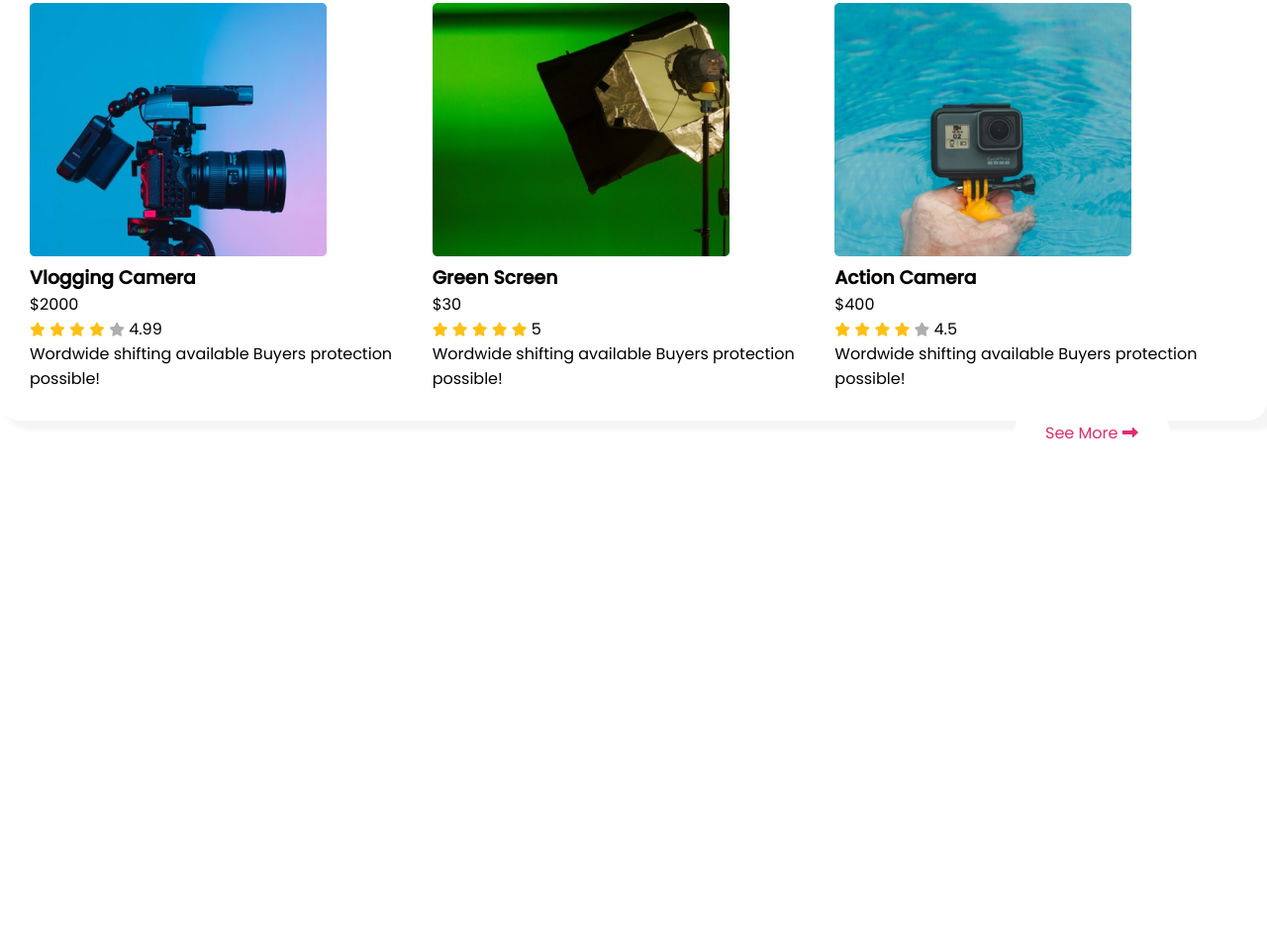
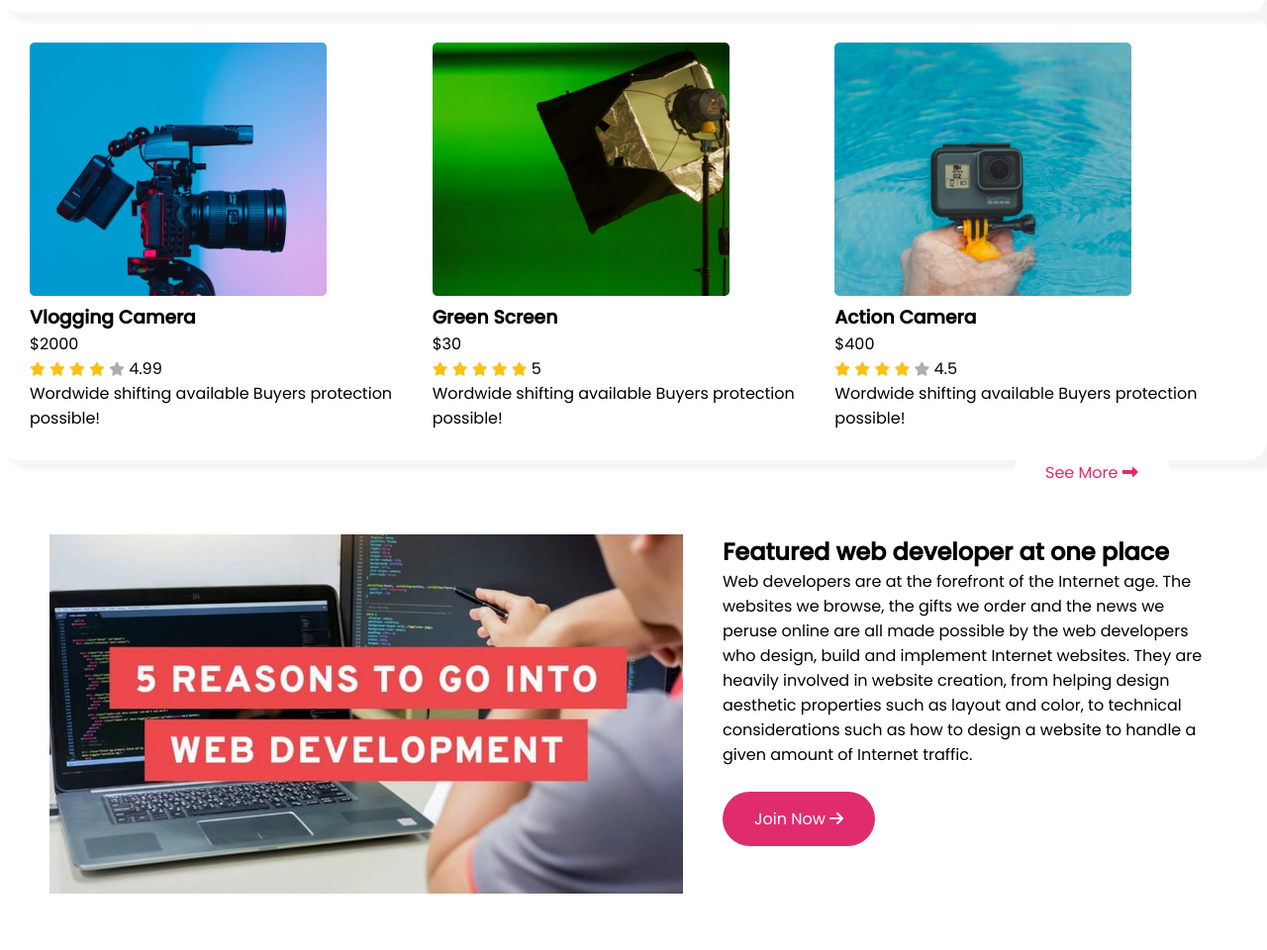
Before and after one commit to devinfopro/happy-responsive-assignment, a plain HTML site: page index.html in a window 1280 px wide. Shown: the part 1629-2589 px from the top of the page at 99% size. Before the commit the page ends 2093 px from the top, so only its background shows below. Drawn offline with Linux system fonts and the light colour scheme.

Commit message:
bottom part

```diff
--- a/css/style.css
+++ b/css/style.css
@@ -50,7 +50,7 @@ nav{
     padding: 30px;
 }
 .Half-width{
-    initial-letter: 60%;
+    margin:20px ;
 }
 /* populer product */
 
--- a/index.html
+++ b/index.html
@@ -268,6 +268,25 @@
         <a class="Seemore" href="https://later.com/blog/become-an-instagram-influencer/" target="_blank"
             rel="noopener noreferrer">See More <i class="fas fa-long-arrow-alt-right"></i></a>
     </div>
+    <section class="Influencer-section">
+        <div class="Half-width">
+
+            <a target="_blank" href="https://elevenfifty.org/blog/5-reasons-to-go-into-web-development/">
+                <img src="./images/web.jpg" alt="">
+            </a>
+        </div>
+        <div class="Half-width">
+            <h1>Featured web developer at one place</h1>
+            Web developers are at the forefront of the Internet age. The websites we browse, the gifts we order
+            and the news we peruse online are all made possible by the web developers who design, build and
+            implement Internet websites. They are heavily involved in website creation, from helping design
+            aesthetic properties such as layout and color, to technical considerations such as how to design a
+            website to handle a given amount of Internet traffic.
+            </p><br><a class="Preebook" href="https://web.programming-hero.com/" target="_blank"
+                rel="noopener noreferrer">Join Now <i class="fas fa-arrow-right"></i></a>
+        </div>
+
+    </section>
 </body>
 
 </html>
```
Also changed, not shown: images/web.jpg (added).
